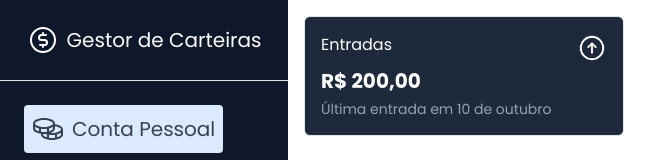
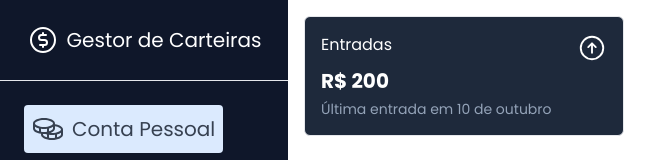
Before and after one commit to ThiagooSantoss/gestor-de-carteiras, a Next.js app: page /conta-pessoal in a window 1280 px wide. Shown: the top 160 px of the page, without its empty margins (0-663 px from the left). Built offline with nearby package versions, Linux system fonts and the light colour scheme.

Commit message:
Criação das props

```diff
--- a/src/app/conta-pessoal/page.tsx
+++ b/src/app/conta-pessoal/page.tsx
@@ -2,5 +2,9 @@
 import { CardLodFinanceiro } from "@/components/CardLogFinanceiro";
 
 export default function ContaPessoal() {
-  return <CardLodFinanceiro />;
+  return <CardLodFinanceiro
+   entradas="Entradas"
+   valor={200}
+   texto="Última entrada em 10 de outubro"
+   />;
 }
--- a/src/components/CardLogFinanceiro.tsx
+++ b/src/components/CardLogFinanceiro.tsx
@@ -1,17 +1,26 @@
 import { ArrowCircleUp } from "@phosphor-icons/react";
 
-export function CardLodFinanceiro() {
+interface CardLodFinanceiroProps {
+  entradas: string;
+  valor: number;
+  texto: string;
+}
+
+export const CardLodFinanceiro = (props: CardLodFinanceiroProps) => {
+  const { entradas, valor, texto } = props;
+
   return (
     <div className=" text-white w-80 bg-slate-800 border rounded-md">
       <div className="p-4 space-y-1">
         <div className="flex justify-between">
-          Entradas <ArrowCircleUp size={30} />
+          {entradas}
+          <ArrowCircleUp size={30} />
         </div>
-        <div className="font-semibold text-xl">R$ 200,00</div>
+        <div className="font-semibold text-xl">R$ {valor}</div>
         <div className="text-slate-400 text-sm">
-          Última entrada em 10 de outubro
+          {texto}
         </div>
       </div>
     </div>
   );
-}
+};
```
